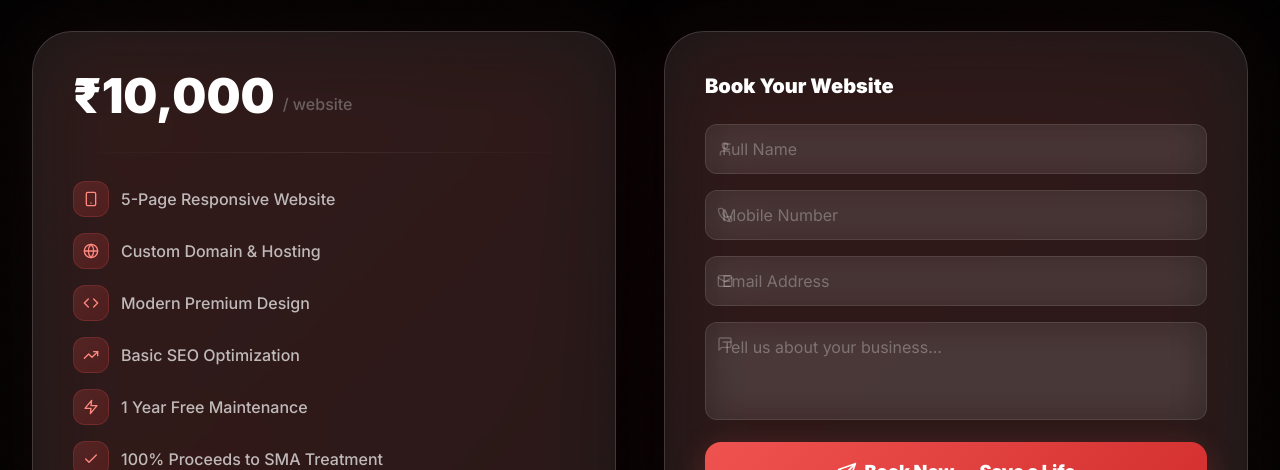
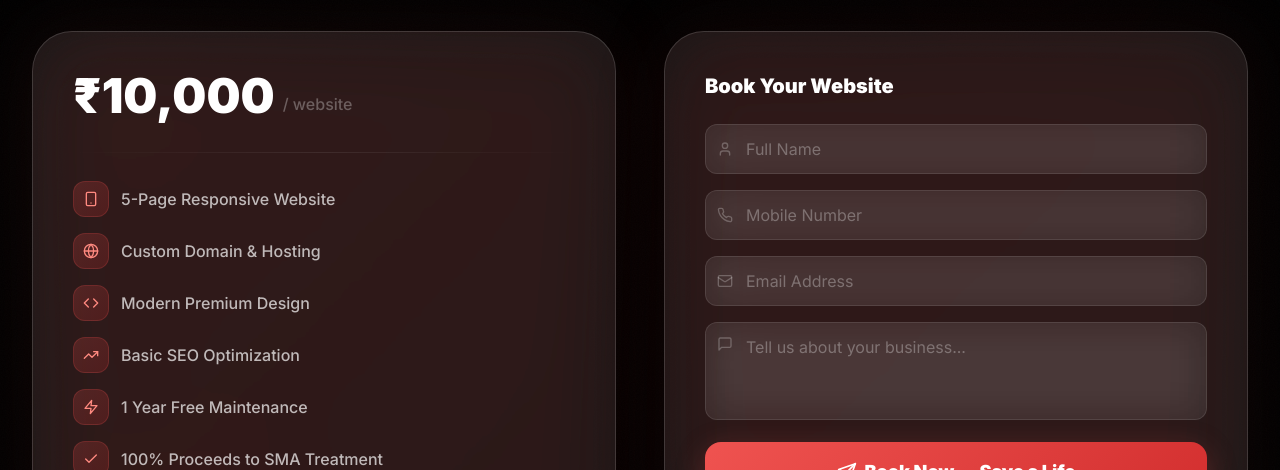
Before and after one commit to AshwanthDurgaSrinivas/donate, a React (Vite) app in the folder frontend/: page / in a window 1280 px wide. Shown: the part 3680-4150 px from the top of the page. Built offline with nearby package versions, Linux system fonts and the light colour scheme; no server answers.

Commit message:
new updates

```diff
--- a/frontend/src/index.css
+++ b/frontend/src/index.css
@@ -188,13 +188,15 @@ body {
 }
 
 /* ─── Input fields ───────────────────────────────── */
-.input-glass {
-  @apply glass w-full pr-4 pl-4 py-3 rounded-xl text-white placeholder-white/30 outline-none transition-all duration-300;
-}
+@layer components {
+  .input-glass {
+    @apply glass w-full px-4 py-3 rounded-xl text-white placeholder-white/30 outline-none transition-all duration-300;
+  }
 
-.input-glass:focus {
-  border-color: rgba(211, 47, 47, 0.5);
-  box-shadow: 0 0 0 3px rgba(211, 47, 47, 0.15);
+  .input-glass:focus {
+    border-color: rgba(211, 47, 47, 0.5);
+    box-shadow: 0 0 0 3px rgba(211, 47, 47, 0.15);
+  }
 }
 
 /* ─── Badge / pill ───────────────────────────────── */
```
